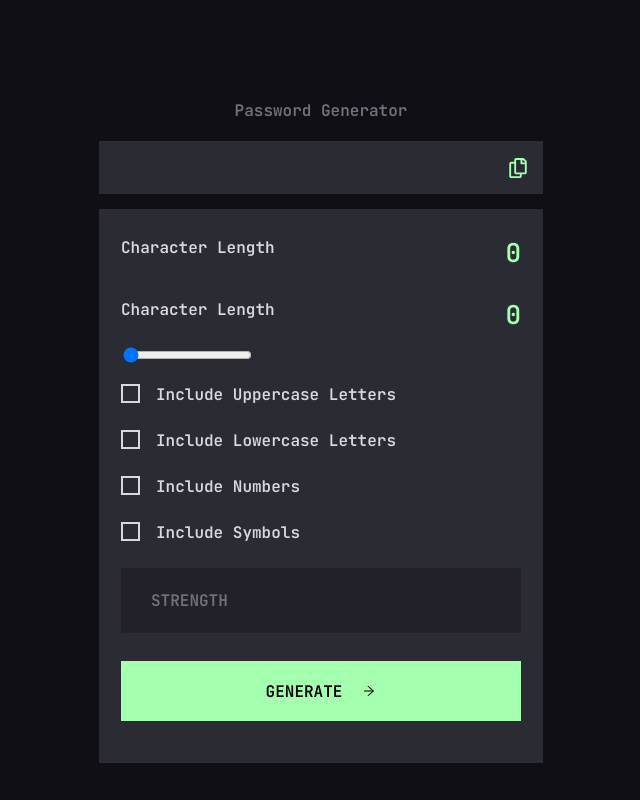
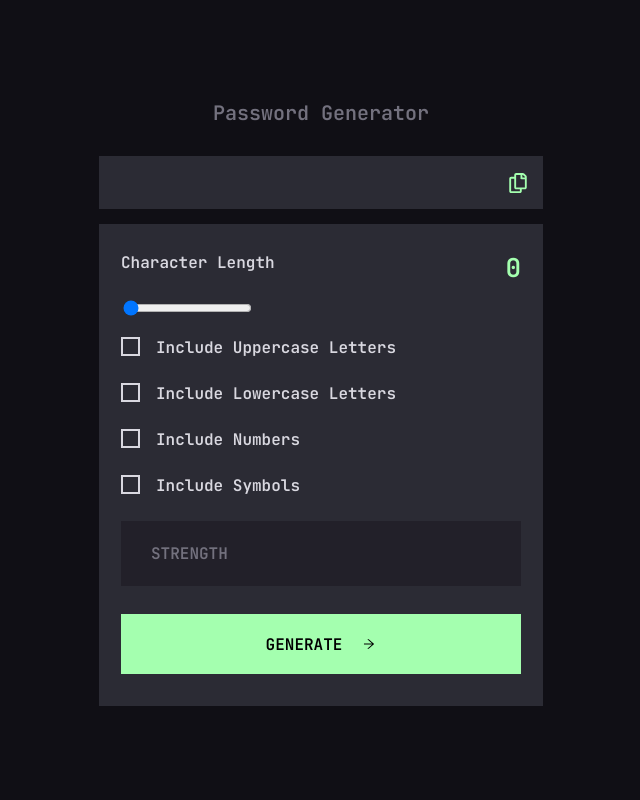
Before and after one commit to csandoval18/password-generator, a React (Create React App) app: page / in a window 1280 px wide. Shown: the whole page, without its empty margins (319-959 px from the left). Built offline with nearby package versions, Linux system fonts and the light colour scheme.

Commit message:
improved checkmark styles and finished making chracter length label reactive to range input

```diff
--- a/src/App.scss
+++ b/src/App.scss
@@ -20,9 +20,9 @@ body {
 
   h1 {
     color: $text;
-    font-size: 16px;
+    font-size: 20px;
     text-align: center;
-    margin-bottom: 20px;
+    margin-bottom: 30px;
   }
 
   form {
@@ -175,14 +175,14 @@ body {
   }
 
   .checkmark:after {
-    border: solid salmon;
+    border: solid $black;
     border-width: 0 4px 4px 0;
     content: "";
     display: none;
-    left: 4px;
+    left: 3px;
     height: 10px;
     position: absolute;
-    top: 0;
+    top: -1px;
     transform: rotate(45deg);
     width: 5px;
     -webkit-transform: rotate(45deg);
@@ -209,7 +209,7 @@ body {
   font-weight: 600;
   height: 60px;
   justify-content: center;
-  margin-bottom: 30px;
+  margin-bottom: 20px;
   width: 100%;
 
   &:hover {
--- a/src/App.tsx
+++ b/src/App.tsx
@@ -16,13 +16,7 @@ function App() {
           </div>
         </div>
         <div className="settings-wrapper">
-          <div className="row-space-between">
-            <p>Character Length</p>
-            <span className="count">0</span>
-          </div>
-
           <RangeInput />
-
           <Checkbox labelText="Include Uppercase Letters"/>
           <Checkbox labelText="Include Lowercase Letters"/>
           <Checkbox labelText="Include Numbers"/>
--- a/src/components/RangeInput.tsx
+++ b/src/components/RangeInput.tsx
@@ -9,7 +9,7 @@ const RangeInput: React.FC<RangeInputProps> = () => {
     <>
       <div className="row-space-between">
         <p>Character Length</p>
-        <span className="count">0</span>
+        <span className="count">{percent}</span>
       </div>
 
       <div className="range-input">
```
